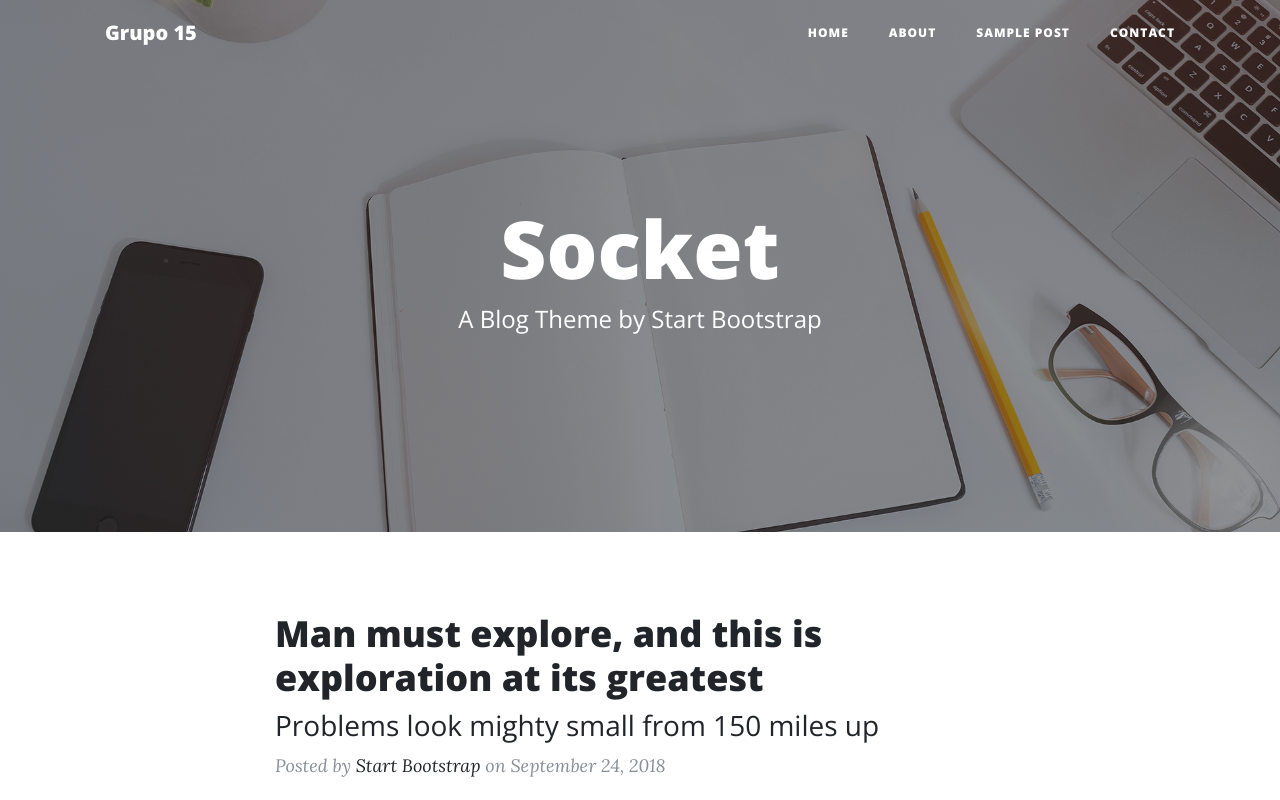
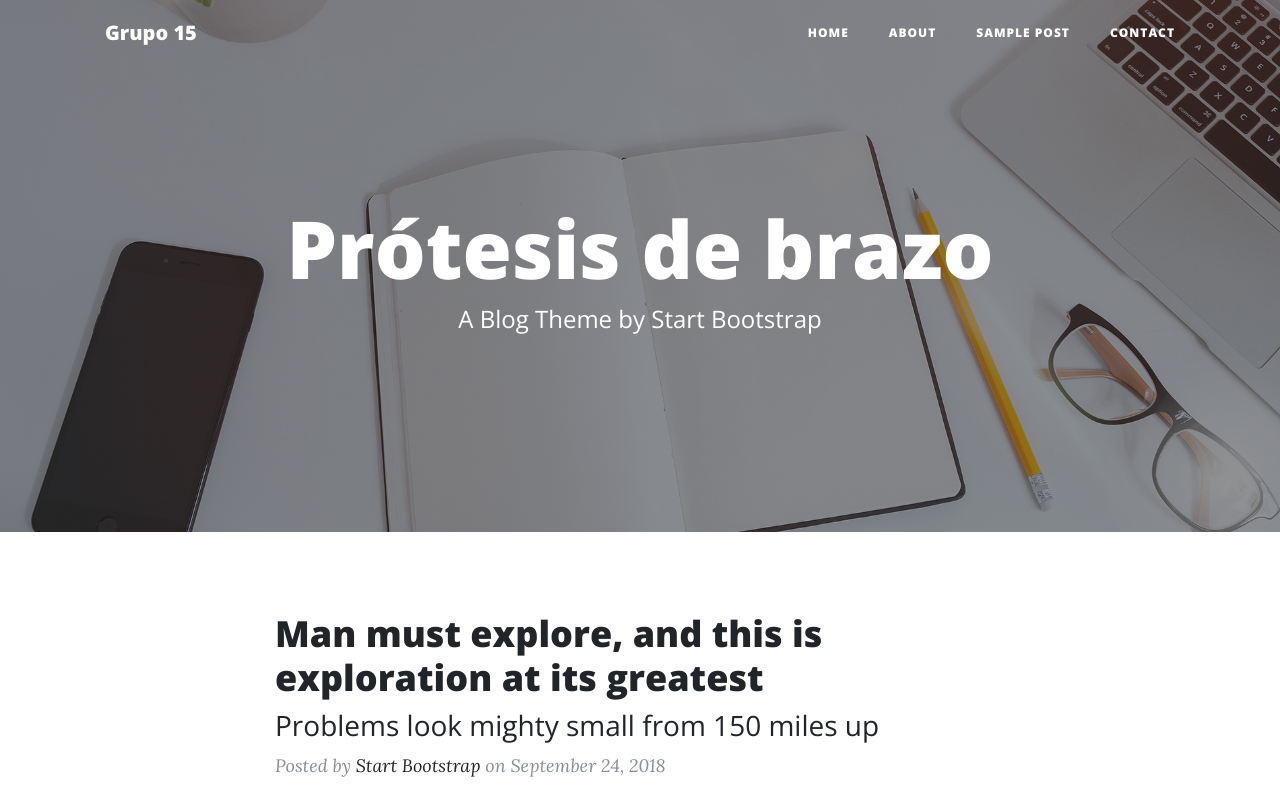
Before and after one commit to rhamsesreymundo/grupo15, a website: page index.html in a window 1280 px wide. Shown: the top 800 px of the page. Drawn offline with nearby package versions, Linux system fonts and the light colour scheme.

Commit message:
Update index.html

```diff
--- a/index.html
+++ b/index.html
@@ -59,7 +59,7 @@
         <div class="row">
           <div class="col-lg-8 col-md-10 mx-auto">
             <div class="site-heading">
-              <h1>Socket</h1>
+              <h1>Prótesis de brazo</h1>
               <span class="subheading">A Blog Theme by Start Bootstrap</span>
             </div>
           </div>
```
